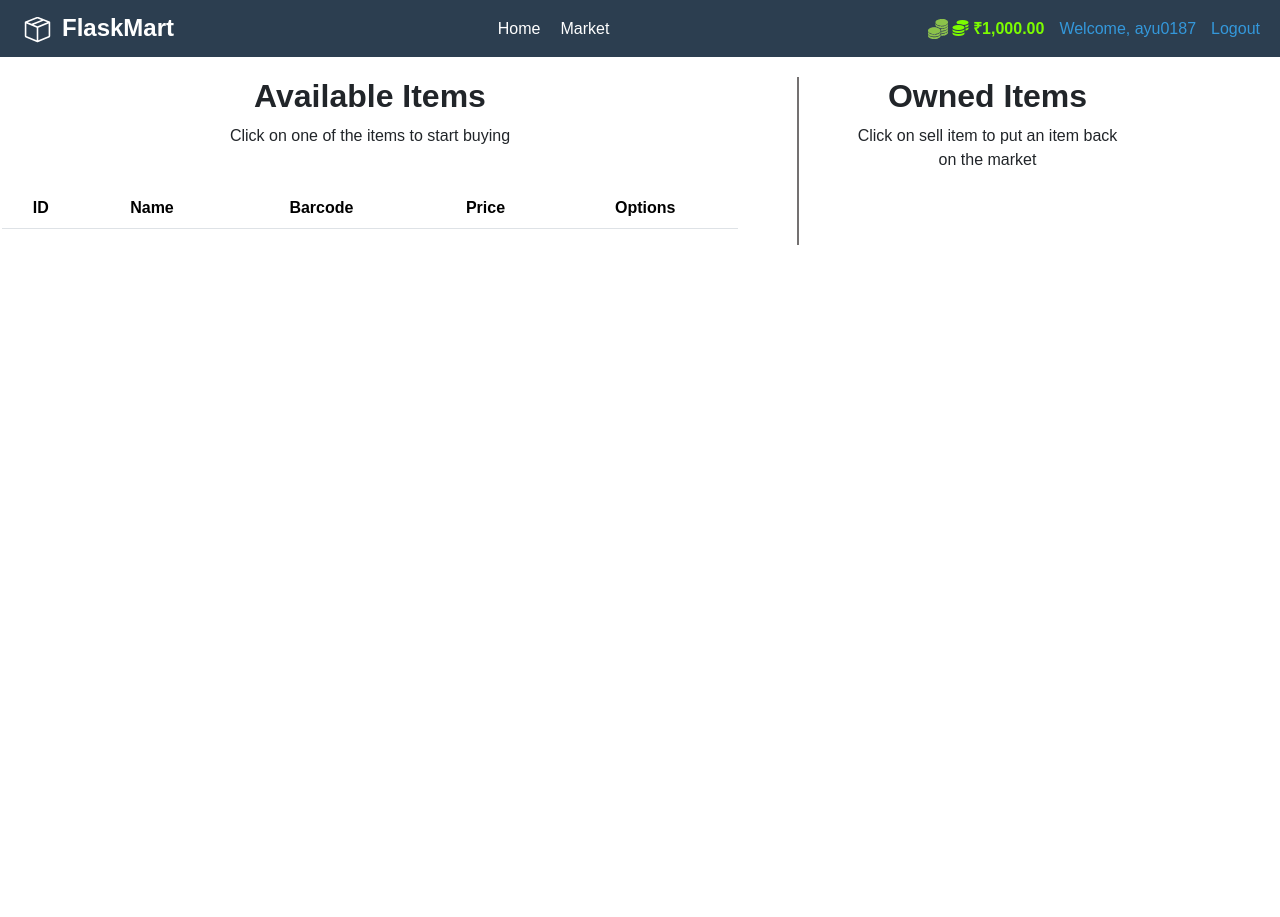
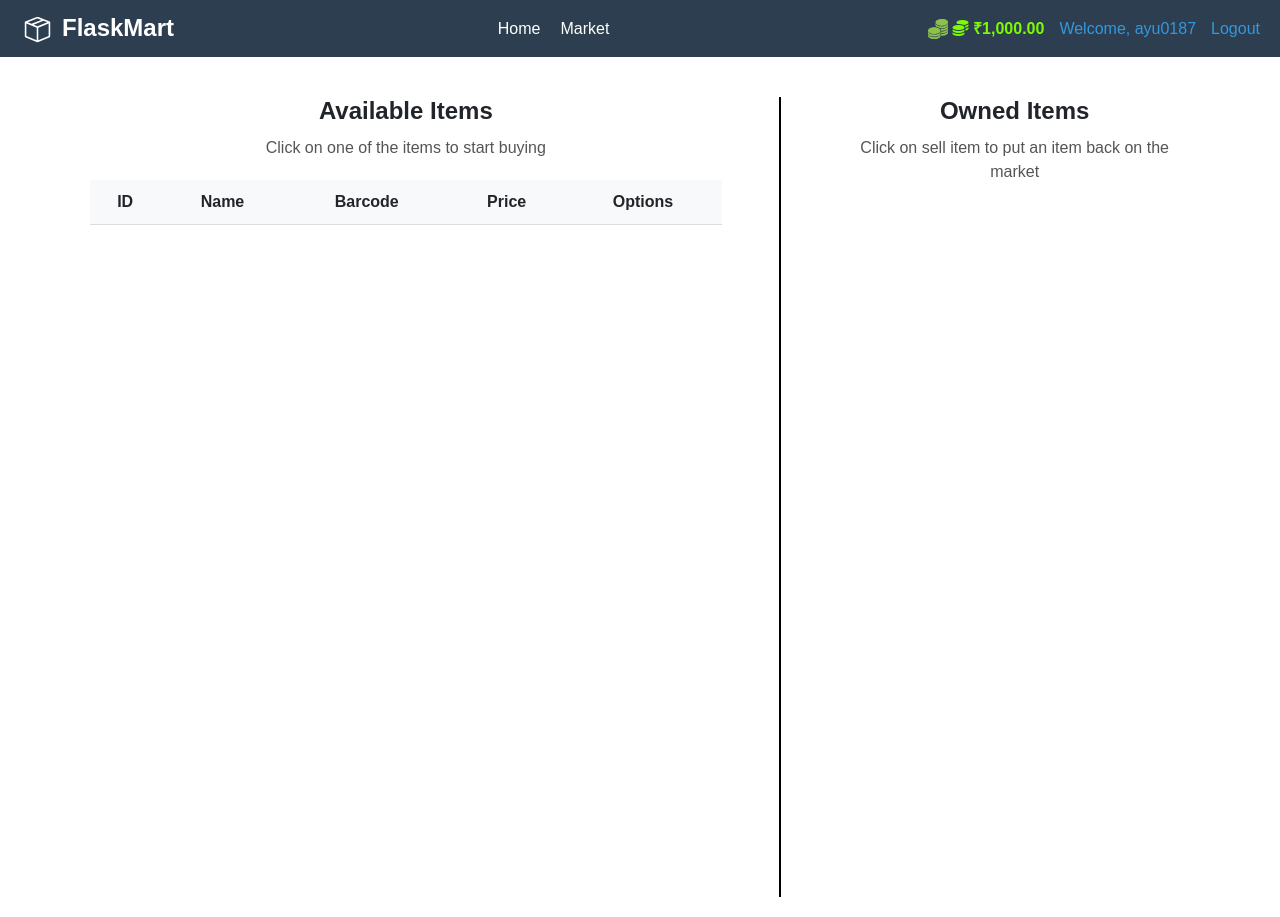
Before and after one commit to ayu014/FlaskMart, a Flask app: page /market in a window 1280 px wide. Before the commit the page ends 245 px from the top, so only its background shows below. Run offline with Flask 3, Linux system fonts and the light colour scheme; a user stored in the database is signed in; lists and menus that the app fills with data are empty; some libraries are stand-ins or nearby versions.

Commit message:
Owned Items Styling

```diff
--- a/market/models.py
+++ b/market/models.py
@@ -32,6 +32,10 @@ class User(db.Model,UserMixin):
     def check_password_correction(self,attempted_password):
         return bcrypt.check_password_hash(self.password_hash,attempted_password)
 
+    def can_purchase(self,item_obj):
+        return self.budget>=item_obj.price
+
+
 
 class Item(db.Model):
     id = db.Column(db.Integer(), primary_key = True)
@@ -43,3 +47,8 @@ class Item(db.Model):
 
     def __repr__(self):
         return f"Item: {self.name}"
+
+    def assign_ownership(self,user):
+        self.owner = user.id                #p_item_object.owner = current_user.id
+        user.budget -= self.price            #current_user.budget -= p_item_object.price
+        db.session.commit()
--- a/market/routes.py
+++ b/market/routes.py
@@ -24,17 +24,17 @@ def market_page():
     if request.method == "POST" and buy_form.validate_on_submit():
         purchased_item = request.form.get('purchased_item')
         p_item_object = Item.query.filter_by(name=purchased_item).first()
-        if p_item_object and current_user.budget>=p_item_object.price:
+        if p_item_object :
             # print(f"Purchased item: {purchased_item}")
-            p_item_object.owner = current_user.id
-            current_user.budget -= p_item_object.price
-            db.session.commit()
-            flash(f"You have purchased {purchased_item}!", category='success')
+            p_item_object.assign_ownership(current_user)
+            flash(f"You have purchased {purchased_item}! for {p_item_object.price}", category='success')
         else:
             flash(f"Insufficient budget to purchase {p_item_object.name}.", category='danger')
+        return redirect(url_for('market_page'))
 
     items = Item.query.filter_by(owner=None).all()
-    return render_template("market.html",items = items, buy_form= buy_form)
+    owned_items = Item.query.filter_by(owner=current_user.id).all()
+    return render_template("market.html",items = items, buy_form= buy_form, owned_items = owned_items)
 
 @app.route("/register", methods = ['GET','POST'])
 def register_page():
--- /dev/null
+++ b/market/static/css/market.css
@@ -0,0 +1,115 @@
+/* General Container and Row Styles */
+.market-container {
+    padding: 20px;
+}
+
+.market-row {
+    display: flex;
+    align-items: flex-start;
+    margin-top: 20px;
+}
+
+/* Vertical Divider */
+.vertical-divider {
+    display: flex;
+    justify-content: center;
+    align-items: center;
+}
+
+.vertical-divider .divider-line {
+    width: 2px;
+    background-color: #000; /* Dark Black Line */
+    height: 100vh; /* Full height of viewport */
+}
+
+/* Available Items Section */
+.available-items-section {
+    text-align: center;
+}
+
+.section-title {
+    font-weight: bold;
+    font-size: 24px;
+    margin-bottom: 10px;
+}
+
+.section-description {
+    font-size: 16px;
+    color: #555;
+    margin-bottom: 20px;
+}
+
+.items-table {
+    width: 100%;
+    border-collapse: collapse;
+    margin-top: 10px;
+}
+
+.items-table th,
+.items-table td {
+    text-align: center;
+    padding: 10px;
+    border-bottom: 1px solid #ddd;
+}
+
+.items-table th {
+    background-color: #f8f9fa;
+    font-weight: bold;
+}
+
+.items-table tr:hover {
+    background-color: #f1f1f1;
+}
+
+.more-info-btn,
+.buy-btn {
+    padding: 5px 10px;
+    font-size: 14px;
+    border: none;
+    border-radius: 4px;
+    cursor: pointer;
+    transition: background-color 0.3s ease;
+}
+
+.more-info-btn {
+    background-color: #007bff;
+    color: white;
+}
+
+.more-info-btn:hover {
+    background-color: #0056b3;
+}
+
+.buy-btn {
+    background-color: #28a745;
+    color: white;
+}
+
+.buy-btn:hover {
+    background-color: #1e7e34;
+}
+
+/* Owned Items Section */
+.owned-items-section {
+    text-align: center;
+}
+
+.owned-items-list {
+    list-style-type: none;
+    padding: 0;
+    margin-top: 20px;
+    text-align: left;
+}
+
+.owned-items-list .list-group-item {
+    padding: 10px 15px;
+    border: 1px solid #ddd;
+    border-radius: 4px;
+    margin-bottom: 5px;
+    background-color: #f8f9fa;
+    transition: background-color 0.3s ease;
+}
+
+.owned-items-list .list-group-item:hover {
+    background-color: #f1f1f1;
+}
--- a/market/templates/market.html
+++ b/market/templates/market.html
@@ -3,36 +3,38 @@
     Market
 {% endblock %}
 
+{% block stylesheet %}
+    <link rel="stylesheet" href="{{url_for('static',filename='css/market.css')}}">
+{% endblock %}
+
 {% block content %}
-<div class="container">
-    <div class="row" style="margin-top: 20px;">
+<div class="container market-container">
+    <div class="row market-row">
         <!-- Available Items Section -->
-        <div class="col-md-8" style="margin-left: -80px; text-align: center;">
-            <h2 style="font-weight: bold;">Available Items</h2>
-            <p>Click on one of the items to start buying</p>
-            <br>
-            <!-- ITEM TABLE -->
-            <table class="table">
+        <div class="col-md-7 available-items-section">
+            <h2 class="section-title">Available Items</h2>
+            <p class="section-description">Click on one of the items to start buying</p>
+            <table class="items-table">
                 <thead>
                     <tr>
-                        <th scope="col">ID</th>
-                        <th scope="col">Name</th>
-                        <th scope="col">Barcode</th>
-                        <th scope="col">Price</th>
-                        <th scope="col">Options</th>
+                        <th>ID</th>
+                        <th>Name</th>
+                        <th>Barcode</th>
+                        <th>Price</th>
+                        <th>Options</th>
                     </tr>
                 </thead>
                 <tbody>
                     {% for item in items %}
                         {% include 'includes/items_modals.html' %}
                         <tr>
-                            <th scope="row">{{ item.id }}</th>
-                            <td>{{ item["name"] }}</td>
+                            <td>{{ item.id }}</td>
+                            <td>{{ item.name }}</td>
                             <td>{{ item.barcode }}</td>
-                            <td>₹ {{ item["price"] }}</td>
+                            <td>₹ {{ item.price }}</td>
                             <td>
-                                <button type="button" class="btn btn-primary" data-toggle="modal" data-target="#Modal-MoreInfo-{{ item.id }}">More Info</button>
-                                <button type="button" class="btn btn-success" data-toggle="modal" data-target="#Modal-PurchaseConfirm-{{ item.id }}">Buy</button>
+                                <button type="button" class="more-info-btn" data-toggle="modal" data-target="#Modal-MoreInfo-{{ item.id }}">More Info</button>
+                                <button type="button" class="buy-btn" data-toggle="modal" data-target="#Modal-PurchaseConfirm-{{ item.id }}">Buy</button>
                             </td>
                         </tr>
                     {% endfor %}
@@ -41,22 +43,20 @@
         </div>
 
         <!-- Vertical Line -->
-        <div class="col-md-1 d-flex justify-content-center">
-            <div style="border-left: 2px solid #504c4ccb; height: 100%;"></div>
+        <div class="col-md-1 vertical-divider">
+            <div class="divider-line"></div>
         </div>
 
         <!-- Owned Items Section -->
-        <!-- Owned Items Section -->
-        <div class="col-md-3" style="text-align: center;">
-            <h2 style="font-weight: bold;">Owned Items</h2>
-            <p>Click on sell item to put an item back on the market</p>
-            <ul class="list-group">
+        <div class="col-md-4 owned-items-section">
+            <h2 class="section-title">Owned Items</h2>
+            <p class="section-description">Click on sell item to put an item back on the market</p>
+            <ul class="owned-items-list">
                 {% for item in owned_items %}
                     <li class="list-group-item">{{ item.name }} - ₹{{ item.price }}</li>
                 {% endfor %}
             </ul>
         </div>
-
     </div>
 </div>
 {% endblock %}
```
Also changed, not shown: instance/market.db.
